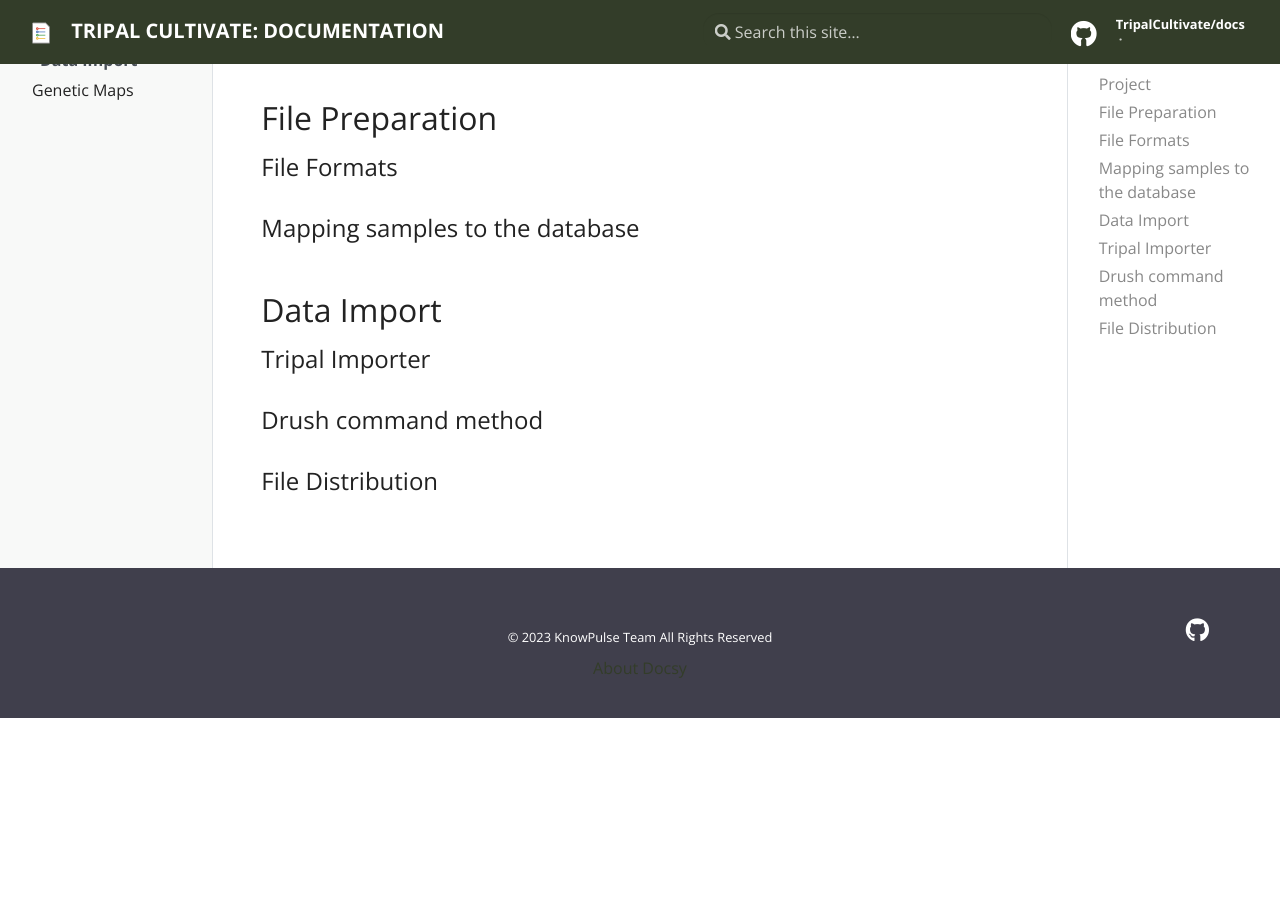
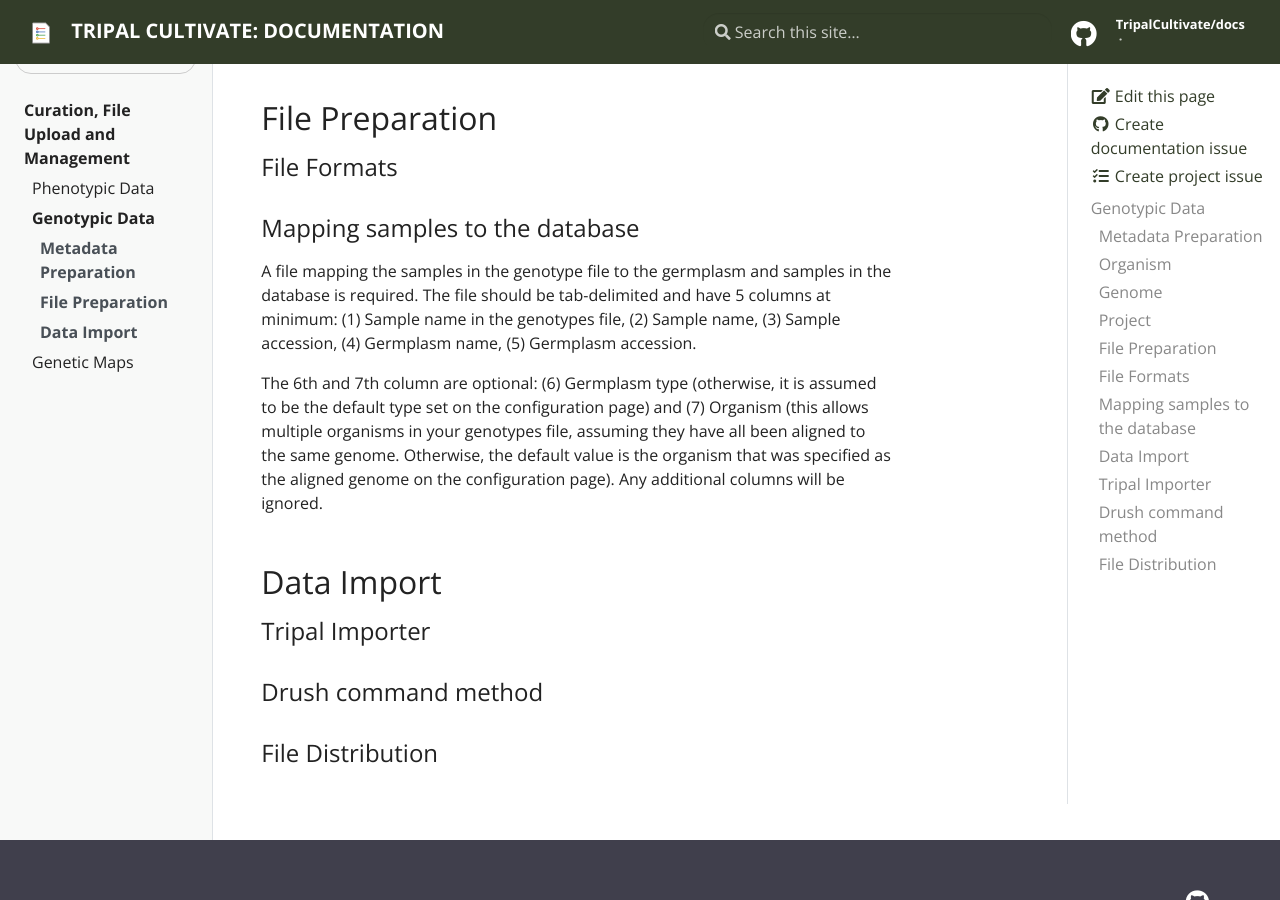
Before and after one commit to TripalCultivate/docs, a Jekyll site: the page built from _docs/curation/genotypic-data.md, in a window 1280 px wide and 900 px high, scrolled down 835 px. Built offline with Jekyll 4.4.1, drawn with Linux system fonts in a browser that asks for light colours; before the commit the page ends 1553 px from its top, so only the background shows below that.

Commit message:
Added information about the samples mapping file

```diff
--- a/_docs/curation/genotypic-data.md
+++ b/_docs/curation/genotypic-data.md
@@ -24,6 +24,9 @@ All genotypic data from a single file upload are grouped using a Chado project.
 ### File Formats
 
 ### Mapping samples to the database
+A file mapping the samples in the genotype file to the germplasm and samples in the database is required. The file should be tab-delimited and have 5 columns at minimum: (1) Sample name in the genotypes file, (2) Sample name, (3) Sample accession, (4) Germplasm name, (5) Germplasm accession.
+
+The 6th and 7th column are optional: (6) Germplasm type (otherwise, it is assumed to be the default type set on the configuration page) and (7) Organism (this allows multiple organisms in your genotypes file, assuming they have all been aligned to the same genome. Otherwise, the default value is the organism that was specified as the aligned genome on the configuration page). Any additional columns will be ignored.
 
 ## Data Import
 
```
